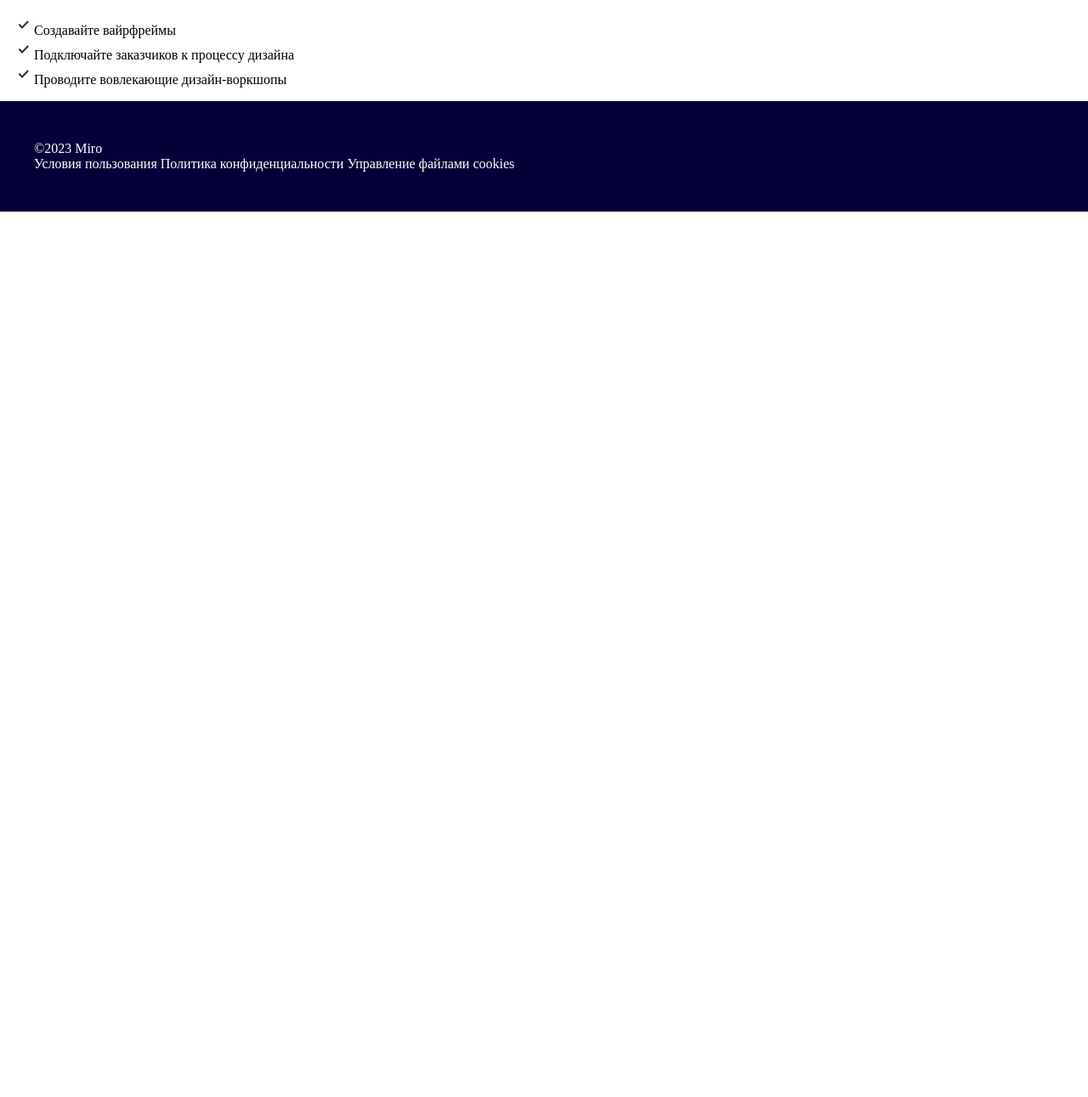
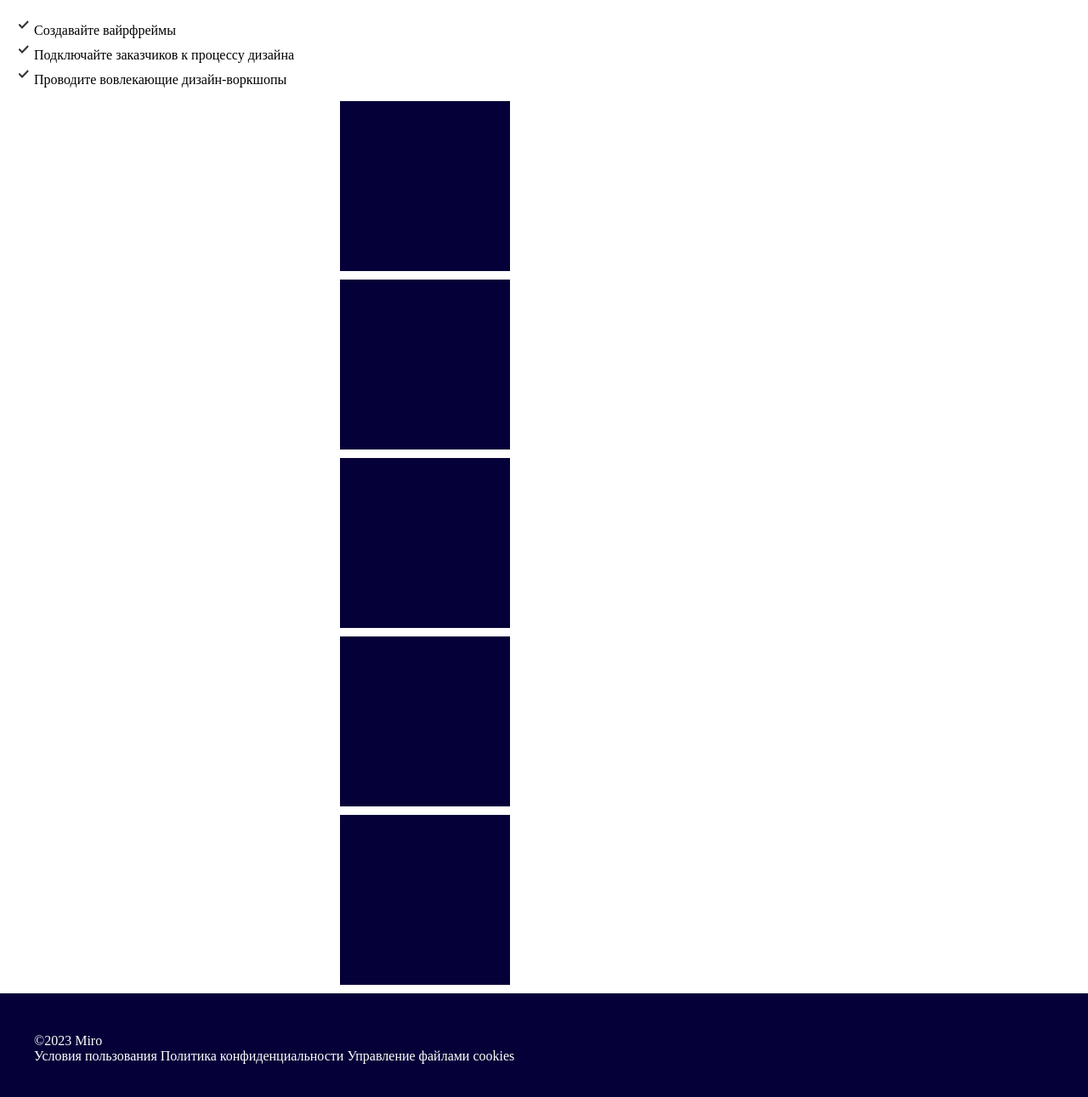
Before and after one commit to delayoudela/html-course, a plain HTML site: page Miro/index.html in a window 1280 px wide. Shown: the part 988-2279 px from the top of the page at 85% size. Before the commit the page ends 1237 px from the top, so only its background shows below. Drawn offline with Linux system fonts and the light colour scheme.

Commit message:
15.2. Transition timing functions

```diff
--- a/Miro/Styles/style.css
+++ b/Miro/Styles/style.css
@@ -134,3 +134,36 @@ footer div:first-child {
 #hero {
     font-size: 16px;
 }
+
+.exp div {
+    width: 200px;
+    height: 200px;
+    background-color: #050038;
+    margin: 10px;
+    transition: margin-left 2s;
+}
+
+.exp div:nth-child(1) {
+    margin-left: 400px;
+    transition-timing-function: ease-out;
+}
+
+.exp div:nth-child(2) {
+    margin-left: 400px;
+    transition-timing-function: ease-in;
+}
+
+.exp div:nth-child(3) {
+    margin-left: 400px;
+    transition-timing-function: linear;
+}
+
+.exp div:nth-child(4) {
+    margin-left: 400px;
+    transition-timing-function: steps(6, end);
+}
+
+.exp div:nth-child(5) {
+    margin-left: 400px;
+    transition-timing-function: cubic-bezier(0.075, 0.82, 0.165, 1);
+}
--- a/Miro/index.html
+++ b/Miro/index.html
@@ -59,6 +59,13 @@
                 <li>Проводите вовлекающие дизайн-воркшопы</li>
             </ul>
         </section>
+        <section class="exp">
+            <div></div>
+            <div></div>
+            <div></div>
+            <div></div>
+            <div></div>
+        </section>
     </main>
     <footer>
         <div>&#169;2023 Miro</div>
```
